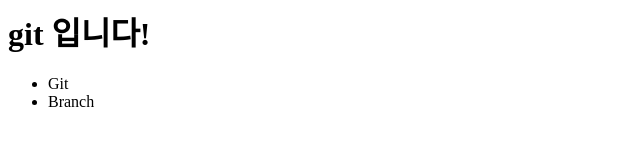
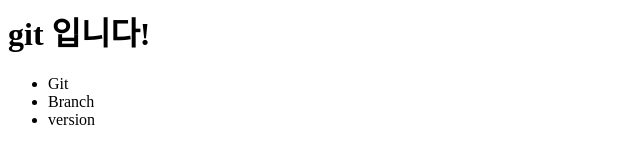
Before and after one commit to eomhj/git_test2018, a plain HTML site: page index.html in a window 1280 px wide. Shown: the full height of the page, 0-640 px from the left. Drawn offline with Linux system fonts and the light colour scheme.

Commit message:
version 리스트 추가

```diff
--- a/index.html
+++ b/index.html
@@ -9,6 +9,7 @@
 		<ul>
 			<li>Git</li>
 			<li>Branch</li>
+			<li>version</li>
 		</ul>
 	</body>
 </html>
```
